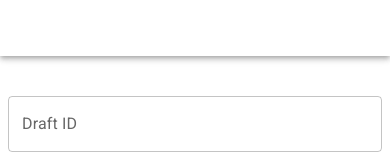
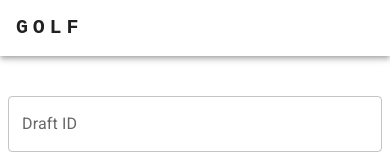
Before and after one commit to FermiGolf/Frontend, a React app: page /drafts in a window 390 px wide. Shown: the top 156 px of the page. Built offline with nearby package versions, Linux system fonts and the light colour scheme.

Commit message:
make toolbar responsive

```diff
--- a/package.json
+++ b/package.json
@@ -21,6 +21,7 @@
     "react": "^18.2.0",
     "react-dom": "^18.2.0",
     "react-i18next": "^13.5.0",
+    "react-responsive": "^9.0.2",
     "react-router-dom": "^6.19.0"
   },
   "devDependencies": {
--- a/src/components/DraftFermiLeaderboard.tsx
+++ b/src/components/DraftFermiLeaderboard.tsx
@@ -87,7 +87,7 @@ return(
 
          { leaderBoardLoading ? <CircularProgress/> : <Grid sm={12} xs={12}>
      <TableContainer component={Paper}>
-      <Table aria-label="leader board table" sx={{minWidth:300}}>
+      <Table aria-label="leader board table" sx={{width:300}}>
 
         <TableBody>
           {  draftLeaderboard?.leaderboard?.map((standingInfo) => (
--- a/src/components/common/TopAppBar.tsx
+++ b/src/components/common/TopAppBar.tsx
@@ -11,6 +11,7 @@ import { DraftContext } from '../../contexts/DraftContext';
 import Stack from '@mui/material/Stack';
 import Button from '@mui/material/Button';
 import Box from '@mui/material/Box';
+import MediaQuery from 'react-responsive';
 
 
 
@@ -20,7 +21,12 @@ export const TopAppBar = ()=>{
   const minsFromNow = useMemo(()=>Math.round(((new Date().getTime()-refreshTime)/1000)/60),[refreshTime]);
     return (
         <AppBar position="sticky" color={'inherit'}>
-        <Toolbar>
+        <Toolbar >
+
+        <Stack direction="row" sx={{justifyContent:'space-between',width:'100%',alignItems:'center'}}>
+        <MediaQuery minWidth={1224}>
+
+        <Stack direction="row" sx={{alignItems:'center'}}>
         <GolfCourseIcon sx={{ display: { xs: 'none', md: 'flex' }, mr: 1 }} />
         <Typography
           variant="h6"
@@ -51,7 +57,32 @@ export const TopAppBar = ()=>{
           display: { xs: 'none', md: 'flex' }
         }}
         >{t('rules-title')}</Button>
-         <Box sx={{ flexGrow: 1 }}/>
+        </Stack>
+
+
+        </MediaQuery>
+        <MediaQuery maxWidth={1224}>
+        <Stack direction="row" sx={{alignItems:'center'}}>
+        <Typography
+          variant="h6"
+          component="a"
+          href="/"
+          sx={{
+            mr: 2,
+            fontFamily: 'monospace',
+            fontWeight: 700,
+            letterSpacing: '.3rem',
+            color: 'inherit',
+            textDecoration: 'none',
+          }}
+        >
+          {t('sm-screen-app-title')}
+        </Typography>
+
+        </Stack>
+        </MediaQuery>
+
+
 
         {refreshTime !==0 && <Stack direction="row" spacing={1}>
           <AccessTimeIcon color={"inherit"} sx={{ display: { xs: 'none', md: 'flex' }, mr: 1 }} />
@@ -63,6 +94,7 @@ export const TopAppBar = ()=>{
           {t('data-last-updated-at',{numberOfMin:minsFromNow})}
         </Typography>
         </Stack>}
+        </Stack>
         </Toolbar>
       </AppBar>
     )
--- a/src/locales/en.json
+++ b/src/locales/en.json
@@ -50,6 +50,7 @@
     "draft-id":"Draft ID",
     "find-draft":"Find draft",
     "app-title":"GOLF DRAFTS",
+    "sm-screen-app-title":"GOLF",
     "data-last-updated-at": "last freshed {{numberOfMin}} mins ago",
     "rules-title":"Rules",
     "scoring-additional-info-wd":"Hole scores only count if a round is completed.",
```
Also changed, not shown: 1 other file (tests, documents, lock files or other folders).
